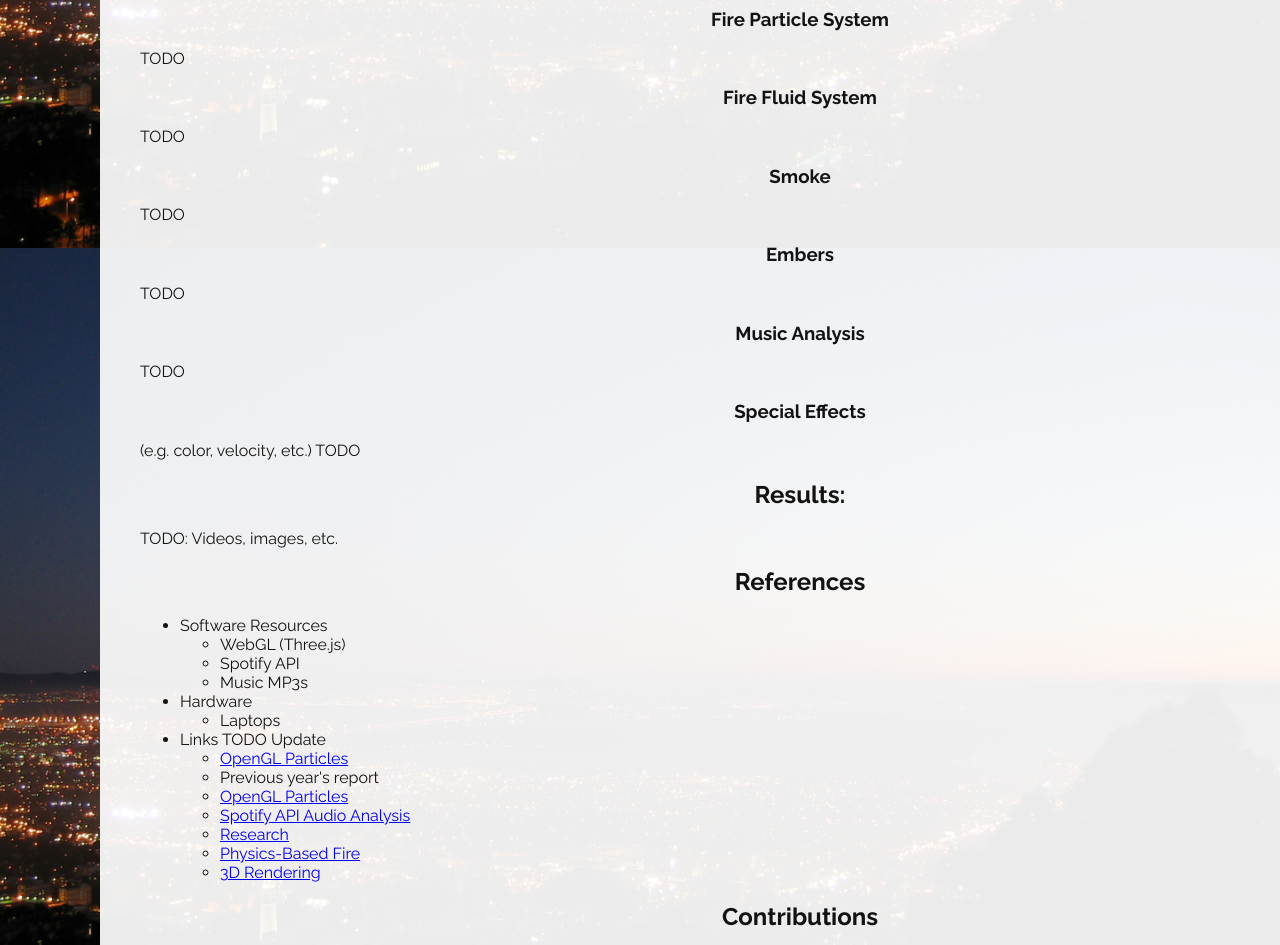
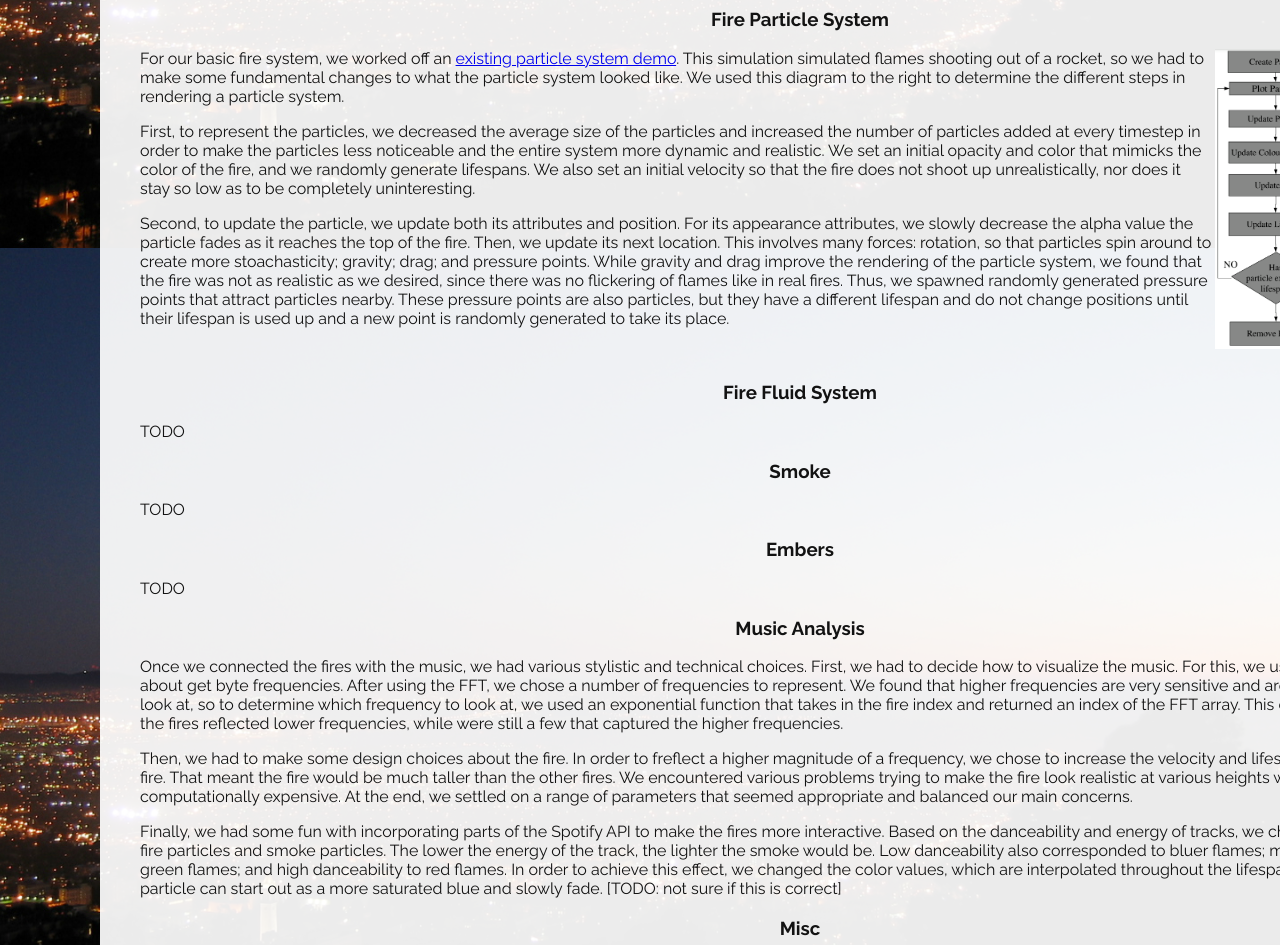
Before and after one commit to hmallen99/firemusic, a plain HTML site: page final_report/index.html in a window 1280 px wide. Shown: the part 552-1497 px from the top of the page. Drawn offline with Linux system fonts and the light colour scheme.

Commit message:
Final report

```diff
--- a/final_report/index.html
+++ b/final_report/index.html
@@ -52,9 +52,17 @@ table, tr, td {
 
 <h2 align="middle">Technical Approach:</h2>
 <h3 align="middle">Fire Particle System</h3>
+
+<center><img src="./images/particle_system.png" align="middle" height="300px"style="float:right;" /></center>
 <p>
-  TODO
+  For our basic fire system, we worked off an <a href="https://github.com/simondevyoutube/ThreeJS_Tutorial_ParticleSystems">existing particle system demo</a>. This simulation simulated flames shooting out of a rocket, so we had to make some fundamental changes to what the particle system looked like. We used this diagram to the right to determine the different steps in rendering a particle system.
 </p>
+<p>First, to represent the particles, we decreased the average size of the particles and increased the number of particles added at every timestep in order to make the particles less noticeable and the entire system more dynamic and realistic. We set an initial opacity and color that mimicks the color of the fire, and we randomly generate lifespans. We also set an initial velocity so that the fire does not shoot up unrealistically, nor does it stay so low as to be completely uninteresting.
+</p>
+<p>
+  Second, to update the particle, we update both its attributes and position. For its appearance attributes, we slowly decrease the alpha value the particle fades as it reaches the top of the fire. Then, we update its next location. This involves many forces: rotation, so that particles spin around to create more stoachasticity; gravity; drag; and pressure points. While gravity and drag improve the rendering of the particle system, we found that the fire was not as realistic as we desired, since there was no flickering of flames like in real fires. Thus, we spawned randomly generated pressure points that attract particles nearby. These pressure points are also particles, but they have a different lifespan and do not change positions until their lifespan is used up and a new point is randomly generated to take its place.
+</p>
+<br>
 
 <h3 align="middle">Fire Fluid System</h3>
 <p>
@@ -73,12 +81,17 @@ table, tr, td {
 
 <h3 align="middle">Music Analysis</h3>
 <p>
-  TODO
+  Once we connected the fires with the music, we had various stylistic and technical choices. First, we had to decide how to visualize the music. For this, we used TODO: write more about get byte frequencies. After using the FFT, we chose a number of frequencies to represent. We found that higher frequencies are very sensitive and are not very interesting to look at, so to determine which frequency to look at, we used an exponential function that takes in the fire index and returned an index of the FFT array. This ensured that more of the fires reflected lower frequencies, while were still a few that captured the higher frequencies.
+</p>
+<p>
+  Then, we had to make some design choices about the fire. In order to freflect a higher magnitude of a frequency, we chose to increase the velocity and lifespan of particles in that fire. That meant the fire would be much taller than the other fires. We encountered various problems trying to make the fire look realistic at various heights while also not being too computationally expensive. At the end, we settled on a range of parameters that seemed appropriate and balanced our main concerns.
+</p>
+<p>
+  Finally, we had some fun with incorporating parts of the Spotify API to make the fires more interactive. Based on the danceability and energy of tracks, we changed the colors of the fire particles and smoke particles. The lower the energy of the track, the lighter the smoke would be. Low danceability also corresponded to bluer flames; medium danceability to green flames; and high danceability to red flames. In order to achieve this effect, we changed the color values, which are interpolated throughout the lifespan of the particle. Thus, a particle can start out as a more saturated blue and slowly fade. [TODO: not sure if this is correct]
 </p>
 
-<h3 align="middle">Special Effects</h3>
+<h3 align="middle">Misc</h3>
 <p>
-  (e.g. color, velocity, etc.)
   TODO
 </p>
 
```
Also changed, not shown: final_report/images/particle_system.png (added).
